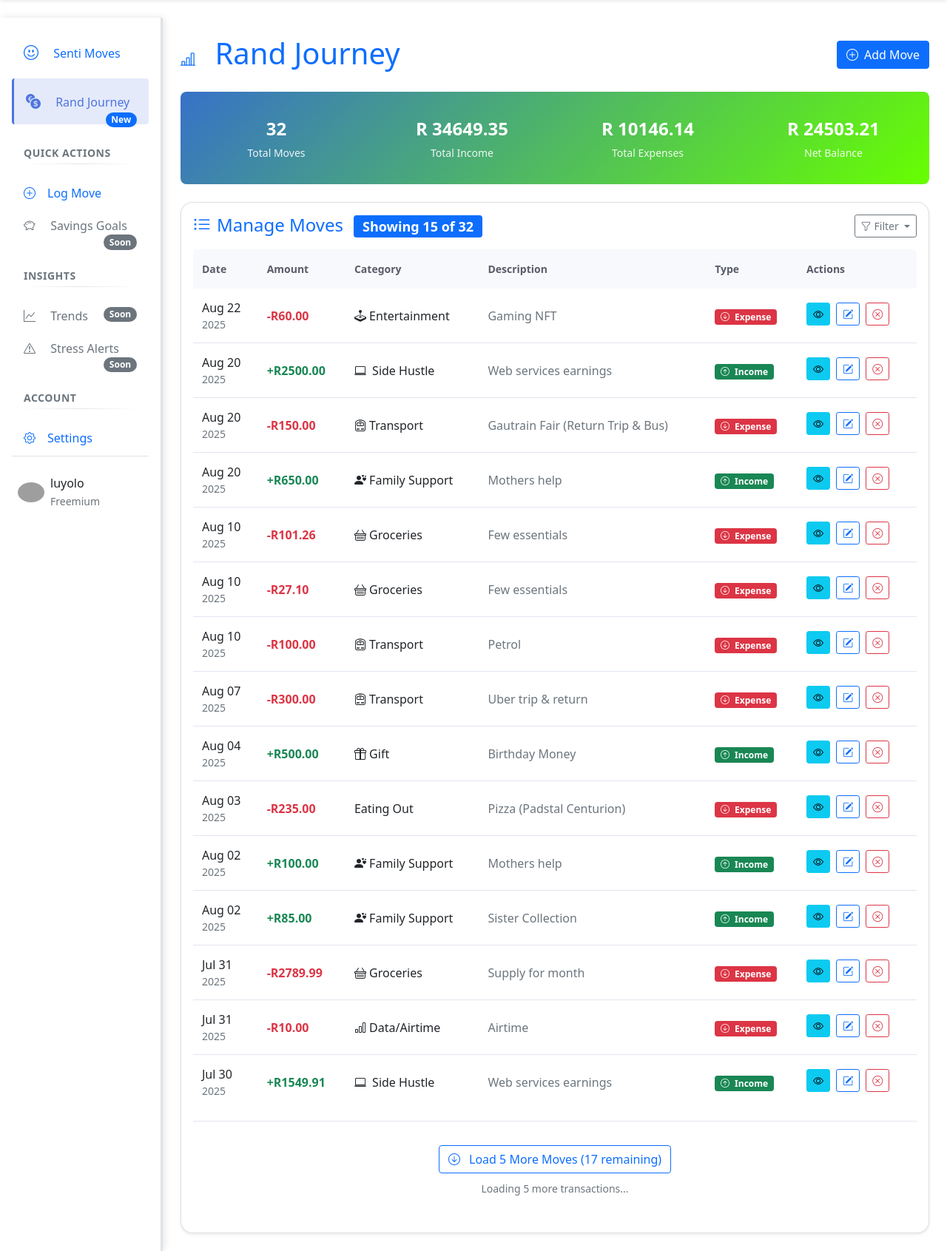
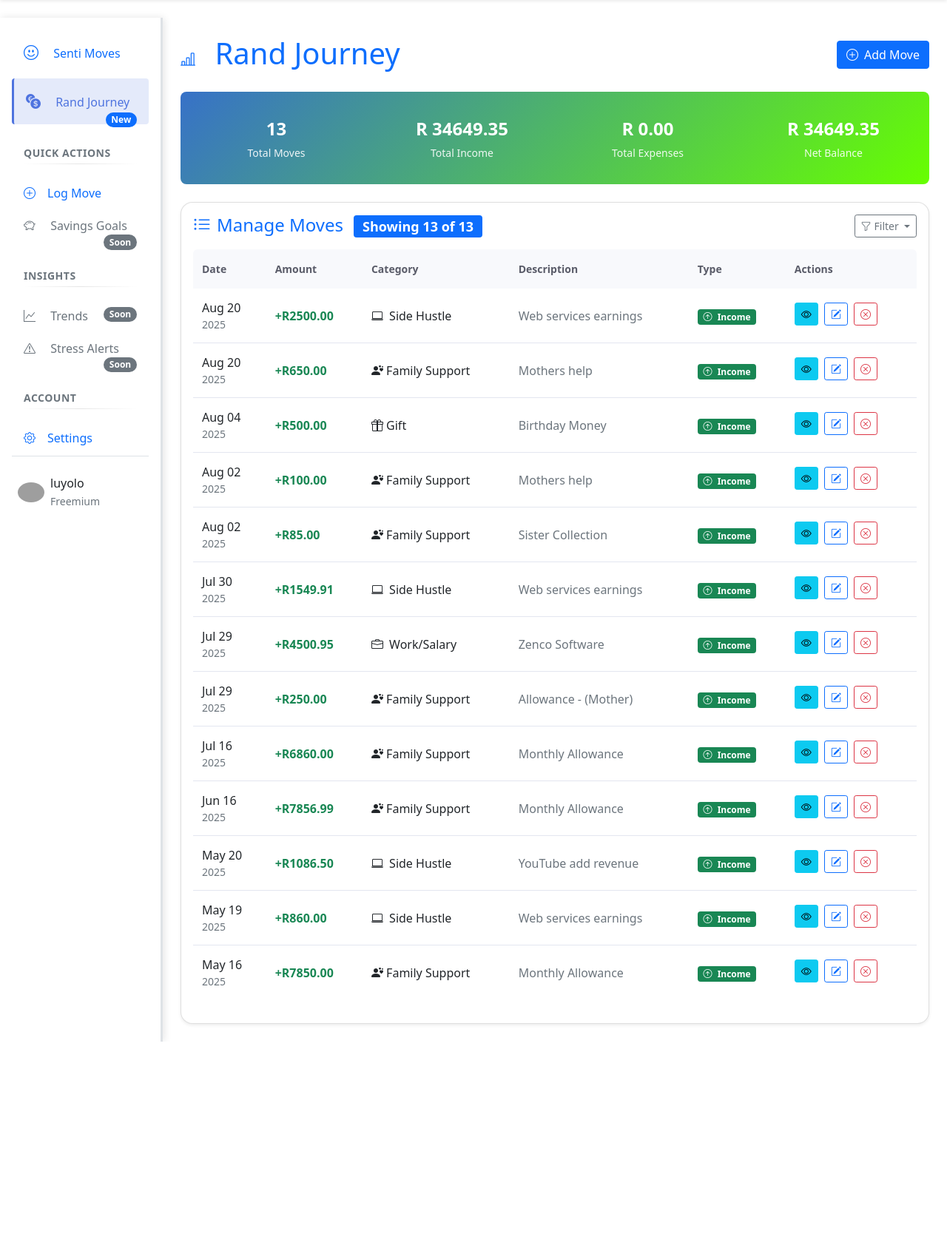
Before and after one commit to Liyema04/Personal-finance-tracker, a Django app: page /transactions/list/?transaction_type=income in a window 1280 px wide. Shown: the part 97-1788 px from the top of the page at 74% size. After the commit the page ends 1505 px from the top, so only its background shows below. Run offline with Django 5.2, Linux system fonts and the light colour scheme; a user stored in the database is signed in; data comes from the database, SQL or seed files in the repository; both versions use the stored data as it was after the commit; some libraries are stand-ins or nearby versions; grey boxes are pictures that could not be loaded.

Commit message:
Personal Finance Tracker App
Damage control -> DEBUGGING errors  & fixing transactions module location(LIST)

```diff
--- a/src/finance_tracker/__init__.py
+++ b/src/finance_tracker/__init__.py
@@ -0,0 +1,2 @@
+"""finance_tracker Django project package."""
+__version__ = "0.1.0"
--- a/src/transactions/filters.py
+++ b/src/transactions/filters.py
@@ -2,11 +2,13 @@
 from transactions.models import Transaction
 
 class TransactionFilter(django_filters.FilterSet):
+    # removed invalid 'empty' kwarg — use label or let django-filter handle empty choice
     transaction_type = django_filters.ChoiceFilter(
         choices = Transaction.TRANSACTION_TYPES,
         field_name = 'type',
-        lookup_expr = 'iexact',
-        empty = 'Any',
+        lookup_expr = 'exact',
+        label = 'Transaction type',
+        empty_label = "All types"
     )
 
     class Meta:
--- a/src/transactions/templates/transactions/index.html
+++ b/src/transactions/templates/transactions/index.html
@@ -6,6 +6,7 @@
     <meta name="viewport" content="width=device-width, initial-scale=1.0">
     <link rel="stylesheet" href="https://cdn.jsdelivr.net/npm/bootstrap-icons@1.10.5/font/bootstrap-icons.css">
     <link rel="stylesheet" href="{% static 'css/bootstrap.min.css' %}">
+    <script src="https://kit.fontawesome.com/34fa937ae1.js" crossorigin="anonymous"></script>
     <link rel="stylesheet" href="https://cdnjs.cloudflare.com/ajax/libs/font-awesome/5.15.3/css/all.min.css">
     {% block title %}<title>Dashboard</title>{% endblock %}
 
--- a/src/transactions/templates/transactions/list_transaction.html
+++ b/src/transactions/templates/transactions/list_transaction.html
@@ -318,15 +318,29 @@
                     <!-- <span class="badge bg-primary">{{ total_count }} total</span> -->
                     {% if total_count > 0 %}
                     <div class="dropdown">
-                        <button class="btn btn-outline-secondary btn-sm dropdown-toggle" type="button" data-bs-toggle="dropdown">
+                        <button class="btn btn-outline-secondary btn-sm dropdown-toggle" id="filterDropdownBtn" type="button" data-bs-toggle="dropdown">
                             <i class="bi bi-funnel me-1"></i>Filter
                         </button>
-                        <ul class="dropdown-menu dropdown-menu-end">
-                            <li><a class="dropdown-item" href="#"><i class="bi bi-arrow-up-circle me-2 text-success"></i>Income Only</a></li>
-                            <li><a class="dropdown-item" href="#"><i class="bi bi-arrow-down-circle me-2 text-danger"></i>Expenses Only</a></li>
+
+                        <ul class="dropdown-menu dropdown-menu-end filter-dropdown-menu" aria-labelledby="filterDropdownBtn">
+                            <!--Fallback href for non-JS users-->
+                            <li><a class="dropdown-item filter-dropdown-item" href="?transaction_type=income" data-type="income">
+                                <i class="bi bi-arrow-up-circle me-2 text-success"></i>Income Only</a>
+                            </li>
+
+                            <li><a class="dropdown-item filter-dropdown-item" href="?transaction_type=expense" data-type="expense">
+                                <i class="bi bi-arrow-down-circle me-2 text-danger"></i>Expenses Only</a>
+                            </li>
+
                             <li><hr class="dropdown-divider"></li>
+
+
                             <li><a class="dropdown-item" href="#"><i class="bi bi-calendar me-2"></i>This Month</a></li>
                             <li><a class="dropdown-item" href="#"><i class="bi bi-calendar3 me-2"></i>Last Month</a></li>
+
+                            <li><a class="dropdown-item filter-dropdown-item" href="?" data-type="">
+                                <i class="fa-solid fa-broom me-2"></i> Clear Filter</a>
+                            </li>
                         </ul>
                     </div>
                     {% endif %}
@@ -533,6 +547,63 @@
         </a>
     </div>
 </main>
+
+<script id="userJsEnabled">
+document.addEventListener('DOMContentLoaded', function () {
+    // Build URL preserving other GET params and removing page cursor
+    function buildUrlWithTransactionType(typeValue) {
+    const url = new URL(window.location.href);
+    // remove server-side pagination / ajax-specific params when changing filter
+    url.searchParams.delete('page');
+    url.searchParams.delete('offset');
+    url.searchParams.delete('limit');
+
+    if (!typeValue) {
+        url.searchParams.delete('transaction_type');
+    } else {
+        url.searchParams.set('transaction_type', typeValue);
+    }
+    const qs = url.searchParams.toString();
+    return url.pathname + (qs ? ('?' + qs) : '');
+}
+
+    document.querySelectorAll('.filter-dropdown-item').forEach(item => {
+        item.addEventListener('click', function (e) {
+            // If user has JS enabled, intercept and preserve other params
+            if (window && window.location) {
+                e.preventDefault();
+
+                const type = this.dataset.type || '';
+                const target = buildUrlWithTransactionType(type || null);
+
+                console.log('Filter clicked', { type, current: window.location.pathname + window.location.search, target });
+
+                // Defensive: disconnect observer and reset loader state to avoid stale offsets/duplicates
+                try {
+                    if (window.transactionLoader) {
+                        try { window.transactionLoader.intersectionObserver?.disconnect(); } catch (er) { /* ignore */ }
+                        window.transactionLoader.reset();
+                    }
+                } catch (err) {
+                    console.warn('Error resetting loader before navigation', err);
+                }
+
+                // If the computed target equals current location, force a reload with a cache-buster
+                const currentFull = window.location.pathname + (window.location.search || '');
+                let finalTarget = target;
+                if (finalTarget === currentFull) {
+                    const sep = finalTarget.includes('?') ? '&' : '?';
+                    finalTarget = `${finalTarget}${sep}_=${Date.now()}`;
+                    console.log('Forcing reload (cache-buster) to target', finalTarget);
+                }
+
+                // Force navigation (use assign to keep history)
+                window.location.assign(finalTarget);
+            }
+        });
+    });
+});
+</script>
 
 <script id="pagination-config" type="application/json">
 {
--- a/src/transactions/views.py
+++ b/src/transactions/views.py
@@ -3,7 +3,7 @@
 from django.contrib.auth.decorators import login_required
 from django.contrib.auth import authenticate, login, logout
 from django.contrib import messages
-from .models import Transaction, Category
+from transactions.models import Transaction, Category
 from django.shortcuts import get_object_or_404
 from django.db.models import Sum, Q
 from django.db.models.functions import TruncMonth
@@ -248,7 +248,33 @@
 
 @login_required(login_url='login')
 def transactions_list_page(request):
-    transactions = Transaction.objects.filter(user=request.user).order_by('-date')
+    #transactions = Transaction.objects.filter(user=request.user).order_by('-date')
+
+    # Debug : display filter parameters
+    print(f"DEBUG: GET parameters: {dict(request.GET)}")
+
+
+    # Build filter
+    transaction_filter = TransactionFilter(
+        request.GET,
+        queryset = Transaction.objects.filter(user=request.user).order_by('-date')
+    )
+
+    # Debug: Check what's being filtered
+    print(f"DEBUG: Filter form is_valid: {transaction_filter.form.is_valid()}")
+    print(f"DEBUG: Filter form data: {transaction_filter.form.data}")
+    print(f"DEBUG: Filter form cleaned_data: {getattr(transaction_filter.form, 'cleaned_data', 'No cleaned_data')}")
+
+    # FilterSet's queryset for pagination/aggregation/AJAX
+    filtered_qs = transaction_filter.qs
+
+    # Debug: Check the actual SQL query
+    print(f"DEBUG: SQL Query: {str(filtered_qs.query)}")
+    print(f"DEBUG: Filtered count: {filtered_qs.count()}")
+
+    # Sample a few results to verify
+    sample_transactions = list(filtered_qs[:5])
+    print(f"DEBUG: Sample transaction types: {[t.type for t in sample_transactions]}")
 
     # Adding pagination support:
 
@@ -258,14 +284,14 @@
 
     # handling AJAX requests for lazy loading
     if request.headers.get('X-Requested-With') == 'XMLHttpRequest':
-        return handle_ajax_transactions(request, transactions)
+        return handle_ajax_transactions(request, filtered_qs)
 
     # For each initial page load, get first 15 transactions
-    paginator = Paginator(transactions, 15)
+    paginator = Paginator(filtered_qs, 15)
     initial_transactions = paginator.get_page(1)
 
 
-    net_totals = transactions.aggregate(
+    net_totals = filtered_qs.aggregate(
         net_income = Sum('amount', filter=Q(type='income')),
         net_expenses = Sum('amount', filter=Q(type='expense'))
     )
@@ -277,13 +303,16 @@
 
     context = {
         'transactions': initial_transactions,
-        'total_count': transactions.count(),
+        'total_count': filtered_qs.count(),
         'initial_load_count': len(initial_transactions),
         'total_income': float(net_income),
         'total_expenses': float(net_expenses),
         'net_balance': float(net_balance), # Net Balance
         'has_more': initial_transactions.has_next(),
         'current_page': 1,
+        # context for debugging
+        'filter': transaction_filter,
+        'current_filter_type': request.GET.get('transaction_type', 'all')
     }
     return render(request, "transactions/list_transaction.html", context)
 
```
Also changed, not shown: src/finance_tracker/asgi.py (+6 -2 lines), src/finance_tracker/wsgi.py (+6 -2 lines), src/manage.py (+6 -10 lines), src/db.sqlite3.
